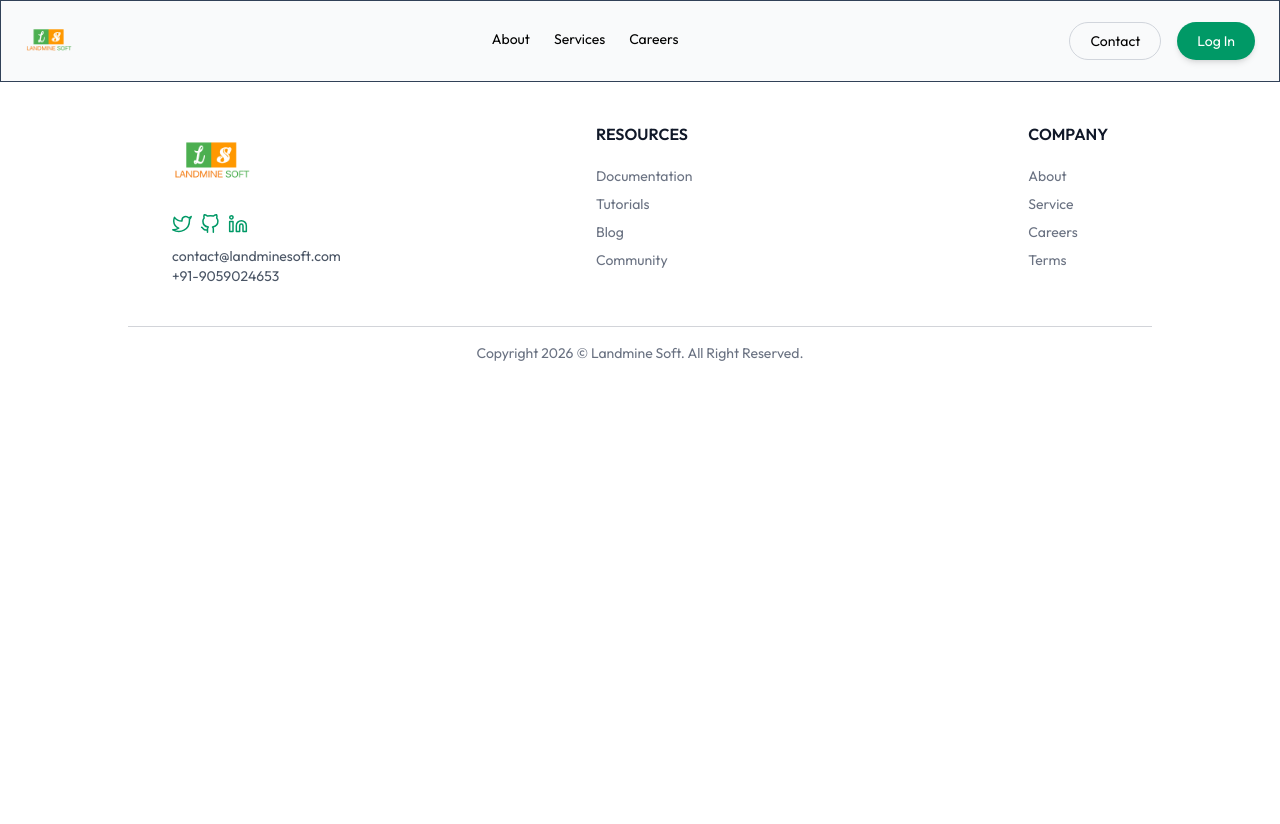
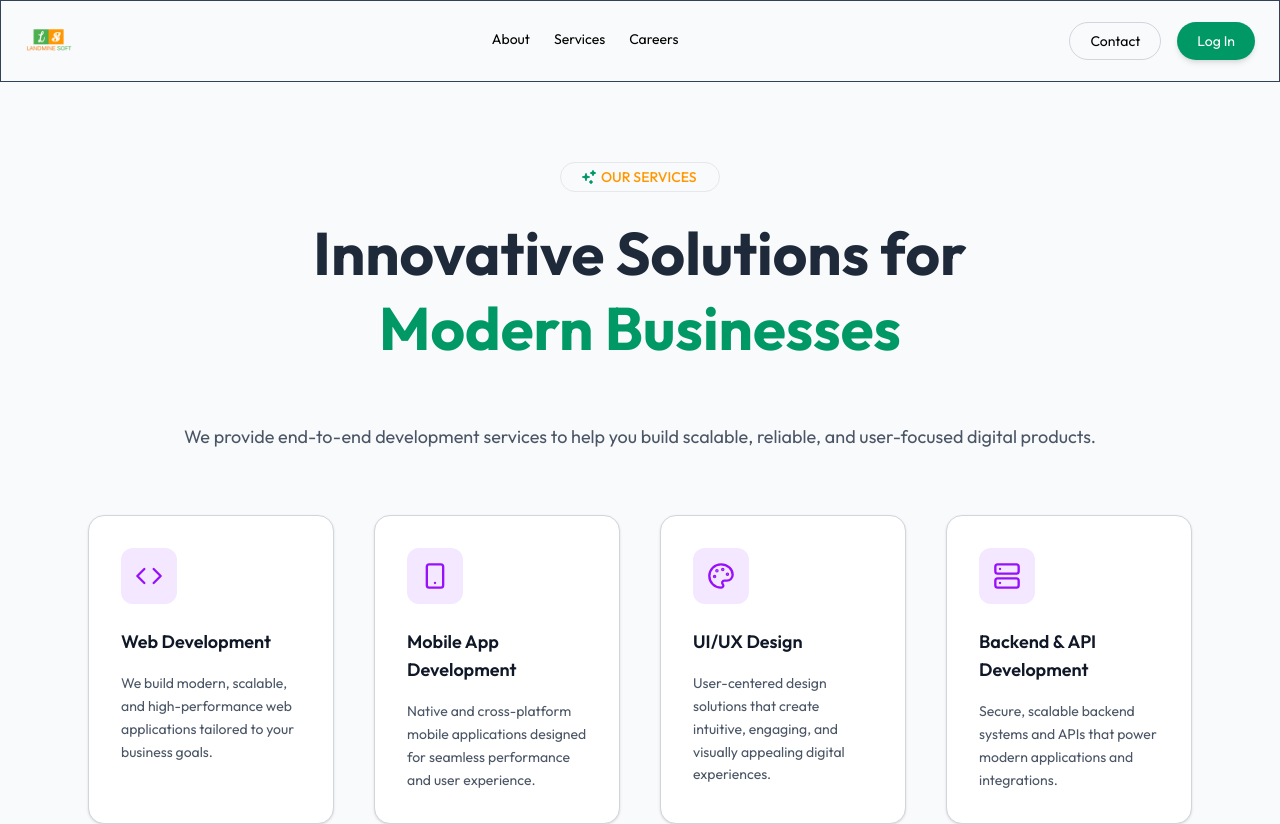
Before and after one commit to yashpal0502/LandmineSoft-Frontend-task, a React (Vite) app in the folder frontend/: page /service in a window 1280 px wide. Shown: the top 824 px of the page. Before the commit the page ends 800 px from the top, so only its background shows below. Built offline with nearby package versions, Linux system fonts and the light colour scheme.

Commit message:
Service page added

```diff
--- a/frontend/src/App.jsx
+++ b/frontend/src/App.jsx
@@ -4,6 +4,7 @@ import Home from "./pages/Home";
 import Footer from "./components/home/Footer";
 import Navbar from "./components/Navbar";
 import About from "./pages/About";
+import Services from "./pages/Services";
 
 const App = () => {
   const location = useLocation();
@@ -14,6 +15,7 @@ const App = () => {
       <Routes>
         <Route path="/" element={<Home />} />
         <Route path="/about" element={<About />} />
+        <Route path="/service" element={<Services />} />
       </Routes>
       <Footer />
     </div>
--- /dev/null
+++ b/frontend/src/pages/Services.jsx
@@ -0,0 +1,90 @@
+import { Code, Palette, Server, Smartphone } from "lucide-react";
+import React from "react";
+
+const services = [
+  {
+    title: "Web Development",
+    description:
+      "We build modern, scalable, and high-performance web applications tailored to your business goals.",
+    icon: <Code size={28} />,
+  },
+  {
+    title: "Mobile App Development",
+    description:
+      "Native and cross-platform mobile applications designed for seamless performance and user experience.",
+    icon: <Smartphone size={28} />,
+  },
+  {
+    title: "UI/UX Design",
+    description:
+      "User-centered design solutions that create intuitive, engaging, and visually appealing digital experiences.",
+    icon: <Palette size={28} />,
+  },
+  {
+    title: "Backend & API Development",
+    description:
+      "Secure, scalable backend systems and APIs that power modern applications and integrations.",
+    icon: <Server size={28} />,
+  },
+];
+
+const Services = () => {
+  return (
+    <div className="bg-gray-50 min-h-screen">
+      {/* Hero Section */}
+      <section className="max-w-5xl mx-auto px-6 pt-15 md:pt-20 pb-16 text-center">
+        <div className="flex items-center border border-gray-200 rounded-full px-5 py-1 mx-auto text-sm w-40">
+          <span className="flex items-center gap-1 text-[#ff9800] font-medium">
+            <svg
+              width="16"
+              height="16"
+              viewBox="0 0 16 16"
+              fill="none"
+              xmlns="http://www.w3.org/2000/svg"
+            >
+              <path
+                fill-rule="evenodd"
+                clip-rule="evenodd"
+                d="M5 4a.75.75 0 0 1 .738.616l.252 1.388A1.25 1.25 0 0 0 6.996 7.01l1.388.252a.75.75 0 0 1 0 1.476l-1.388.252A1.25 1.25 0 0 0 5.99 9.996l-.252 1.388a.75.75 0 0 1-1.476 0L4.01 9.996A1.25 1.25 0 0 0 3.004 8.99l-1.388-.252a.75.75 0 0 1 0-1.476l1.388-.252A1.25 1.25 0 0 0 4.01 6.004l.252-1.388A.75.75 0 0 1 5 4m7-3a.75.75 0 0 1 .721.544l.195.682c.118.415.443.74.858.858l.682.195a.75.75 0 0 1 0 1.442l-.682.195a1.25 1.25 0 0 0-.858.858l-.195.682a.75.75 0 0 1-1.442 0l-.195-.682a1.25 1.25 0 0 0-.858-.858l-.682-.195a.75.75 0 0 1 0-1.442l.682-.195a1.25 1.25 0 0 0 .858-.858l.195-.682A.75.75 0 0 1 12 1m-2 10a.75.75 0 0 1 .728.568.97.97 0 0 0 .704.704.75.75 0 0 1 0 1.456.97.97 0 0 0-.704.704.75.75 0 0 1-1.456 0 .97.97 0 0 0-.704-.704.75.75 0 0 1 0-1.456.97.97 0 0 0 .704-.704A.75.75 0 0 1 10 11"
+                fill="#009966"
+              />
+            </svg>
+            OUR SERVICES
+          </span>
+        </div>
+        <h1 className="text-4xl md:text-6xl font-bold leading-tight text-gray-800 py-6">
+          Innovative Solutions for
+          <p className="text-emerald-600"> Modern Businesses</p>
+        </h1>
+        <p className="mt-8 text-lg text-gray-600 leading-relaxed">
+          We provide end-to-end development services to help you build scalable,
+          reliable, and user-focused digital products.
+        </p>
+      </section>
+
+      {/* Services Grid */}
+      <section className="max-w-6xl mx-auto px-6 pb-24">
+        <div className="grid md:grid-cols-2 lg:grid-cols-4 gap-10">
+          {services.map((service, idx) => (
+            <div
+              key={idx}
+              className="bg-white p-8 rounded-2xl border border-gray-300 shadow-sm hover:shadow-lg hover:-translate-y-2 transition duration-300"
+            >
+              <div className="w-14 h-14 flex items-center justify-center bg-purple-100 text-purple-600 rounded-xl mb-6">
+                {service.icon}
+              </div>
+              <h3 className="text-lg font-semibold text-gray-900 mb-4">
+                {service.title}
+              </h3>
+              <p className="text-sm text-gray-600 leading-relaxed">
+                {service.description}
+              </p>
+            </div>
+          ))}
+        </div>
+      </section>
+    </div>
+  );
+};
+
+export default Services;
```
